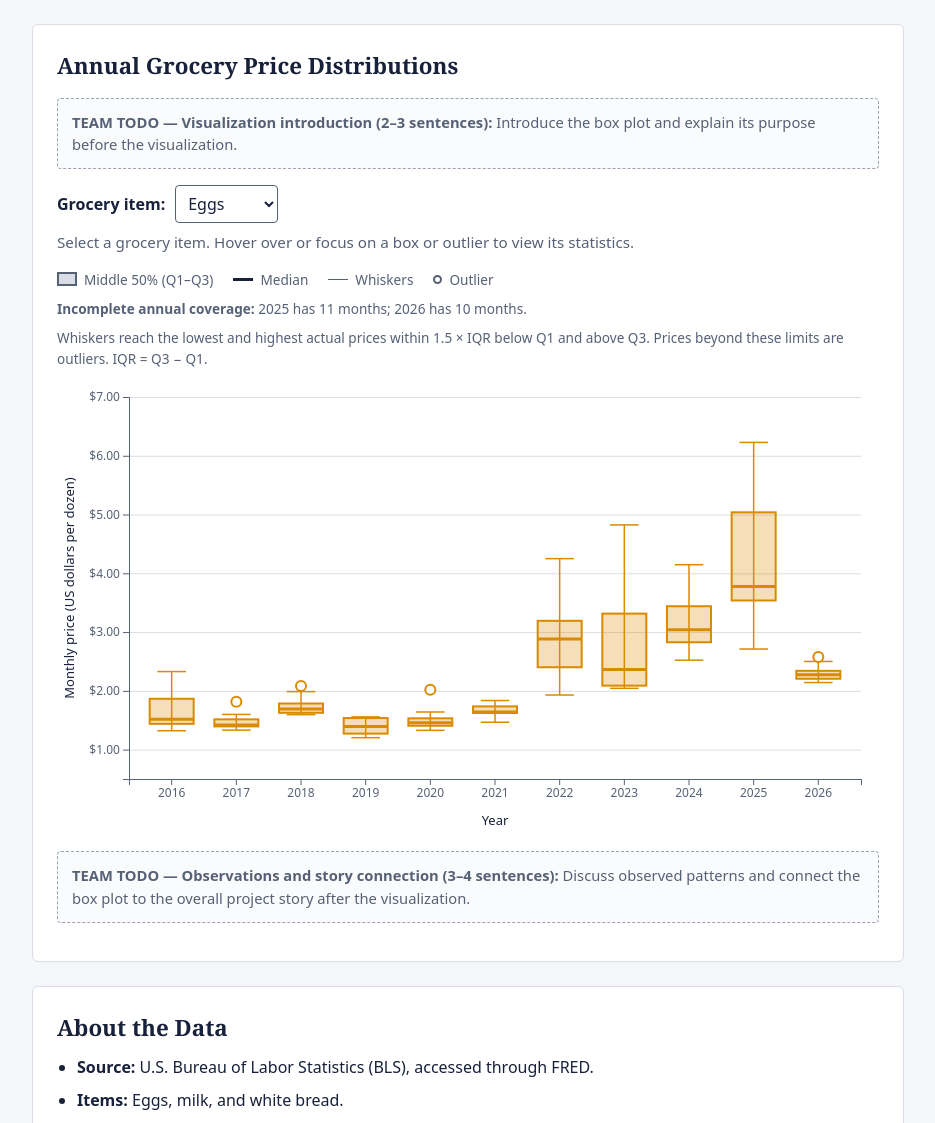
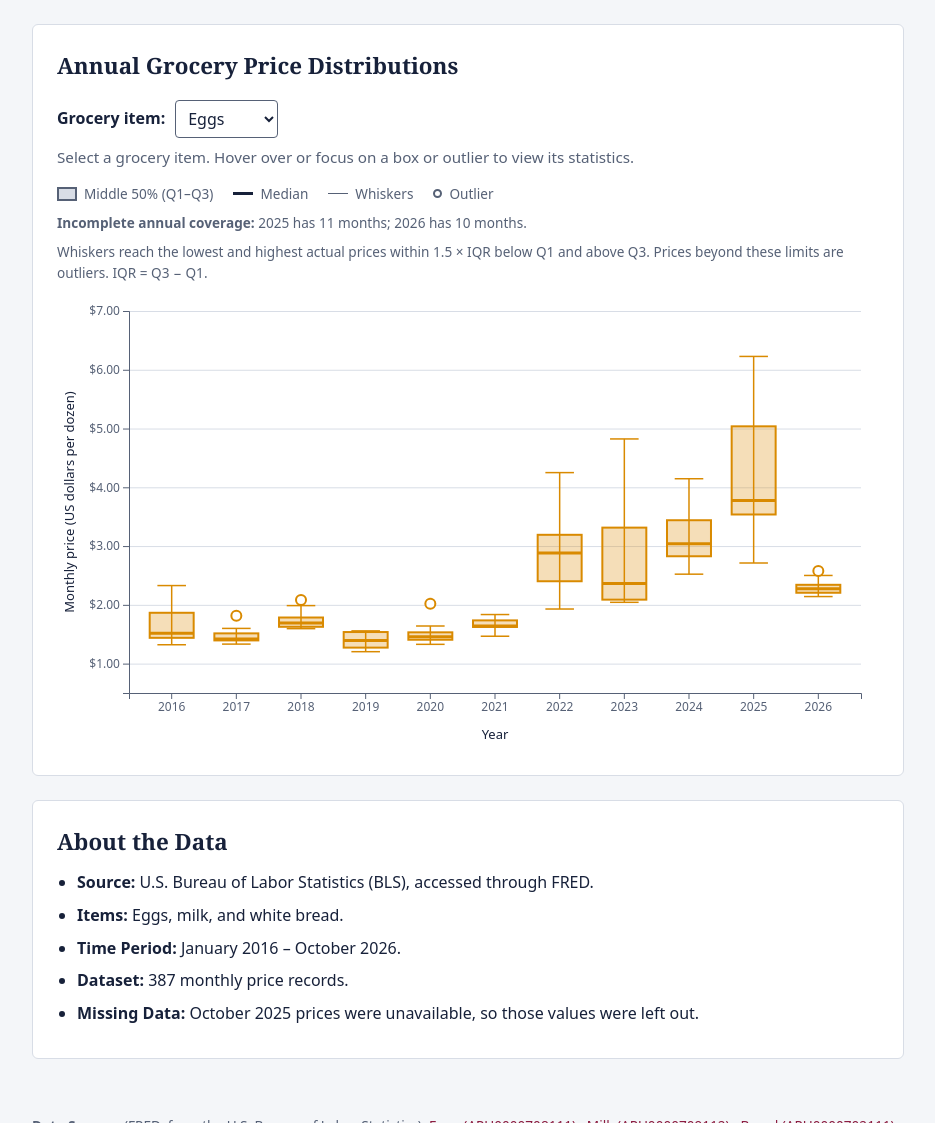
Before and after one commit to japjotsingh18/CSE478-Grocery-Affordability, a plain HTML site: page index.html in a window 1280 px wide. Shown: the part 3721-4844 px from the top of the page, without its empty margins (172-1107 px from the left). Drawn offline with Linux system fonts and the light colour scheme.

Commit message:
Remove temporary box plot placeholders

```diff
--- a/index.html
+++ b/index.html
@@ -137,11 +137,6 @@
     <section class="boxplot-section" aria-labelledby="boxplot-title">
       <h2 id="boxplot-title">Annual Grocery Price Distributions</h2>
 
-      <p class="team-todo">
-        <strong>TEAM TODO — Visualization introduction (2–3 sentences):</strong>
-        Introduce the box plot and explain its purpose before the visualization.
-      </p>
-
       <div class="boxplot-controls">
         <label for="boxplot-product"><strong>Grocery item:</strong></label>
         <select id="boxplot-product"></select>
@@ -163,10 +158,6 @@
         <div class="tooltip boxplot-tooltip" id="boxplot-tooltip" role="tooltip" hidden></div>
       </div>
 
-      <p class="team-todo">
-        <strong>TEAM TODO — Observations and story connection (3–4 sentences):</strong>
-        Discuss observed patterns and connect the box plot to the overall project story after the visualization.
-      </p>
     </section>
 
     <section class="about" aria-labelledby="about-title">
```
